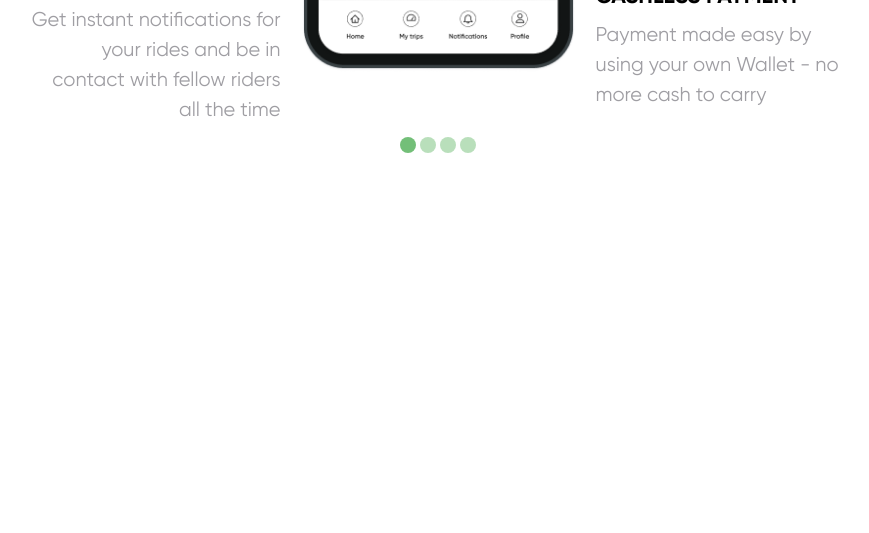
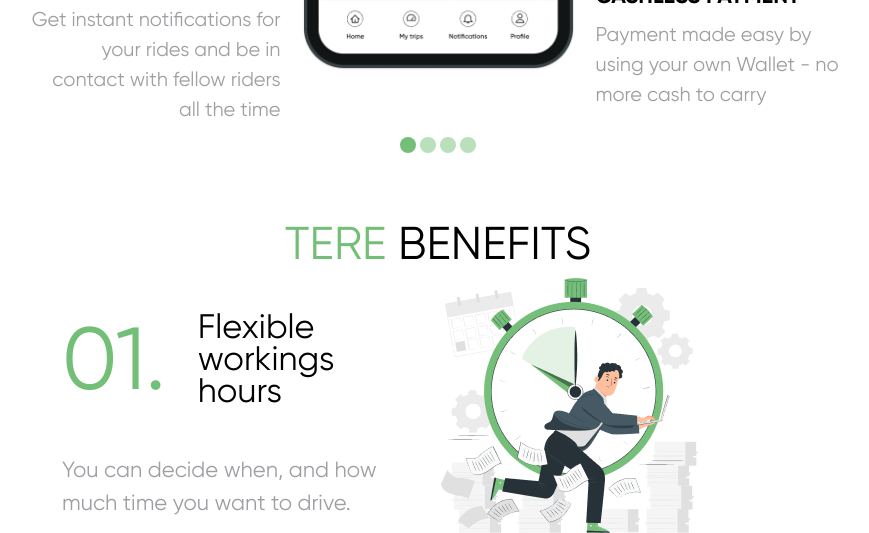
Before and after one commit to RazumauMikita/landing-2, a website: page src/index.html in a window 1280 px wide. Shown: the part 1815-2348 px from the top of the page, without its empty margins (202-1071 px from the left). Before the commit the page ends 2024 px from the top, so only its background shows below. Drawn offline with nearby package versions, Linux system fonts and the light colour scheme; files that its build step writes are made by us from their sources; files whose address does not match are found by name.

Commit message:
feat: start adding benefits section

```diff
--- a/src/index.html
+++ b/src/index.html
@@ -210,7 +210,37 @@
         </div>
       </div>
     </section>
-
+    <section class="container mx-auto px-5 lg:px-28">
+      <h1 class="text-lg lg:text-[46px] uppercase text-center">
+        <span class="text-green">Tere</span>
+        benefits
+      </h1>
+      <ul
+        class="flex flex-col lg:flex-row flex-wrap w-full lg:w-[90%] items-center"
+      >
+        <li
+          class="bg-white rounded grid grid-cols-1 items-center gap-7 lg:grid-cols-2 lg:w-full lg:gap-0"
+        >
+          <div
+            class="flex items-center justify-around lg:justify-start lg:gap-8"
+          >
+            <p class="text-green text-ml lg:text-mlg">01.</p>
+            <p class="text-lg lg:text-elg leading-6 lg:leading-8">
+              Flexible <br />
+              workings hours
+            </p>
+          </div>
+          <div class="mx-auto p lg:row-span-2">
+            <img src="./public/img/benefits-1.png" alt="" />
+          </div>
+          <p
+            class="text-grayLight text-xs lg:text-xlg text-center lg:text-start"
+          >
+            You can decide when, and how much time you want to drive.
+          </p>
+        </li>
+      </ul>
+    </section>
     <footer class="container mx-auto px"></footer>
   </body>
 </html>
```
